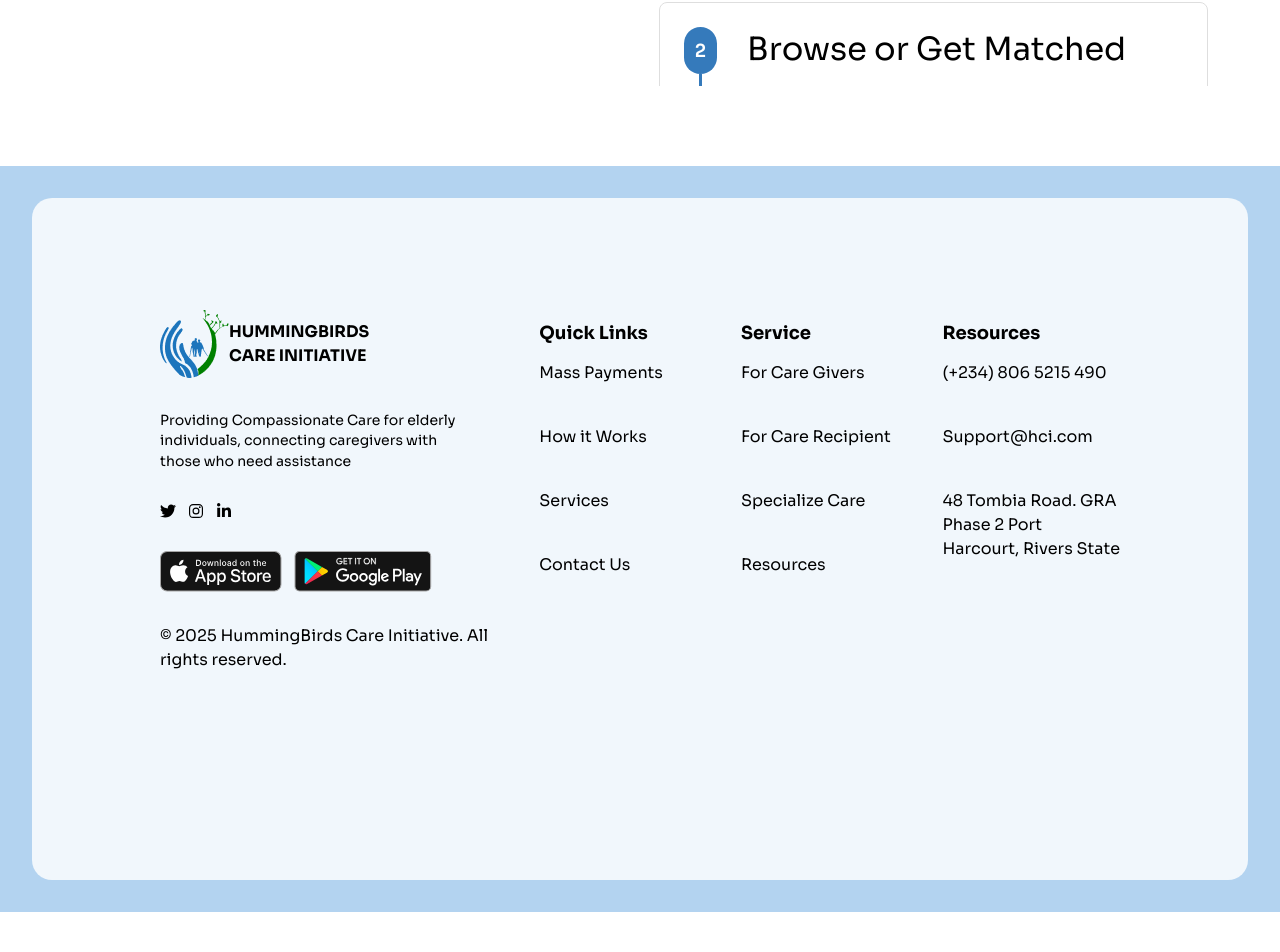
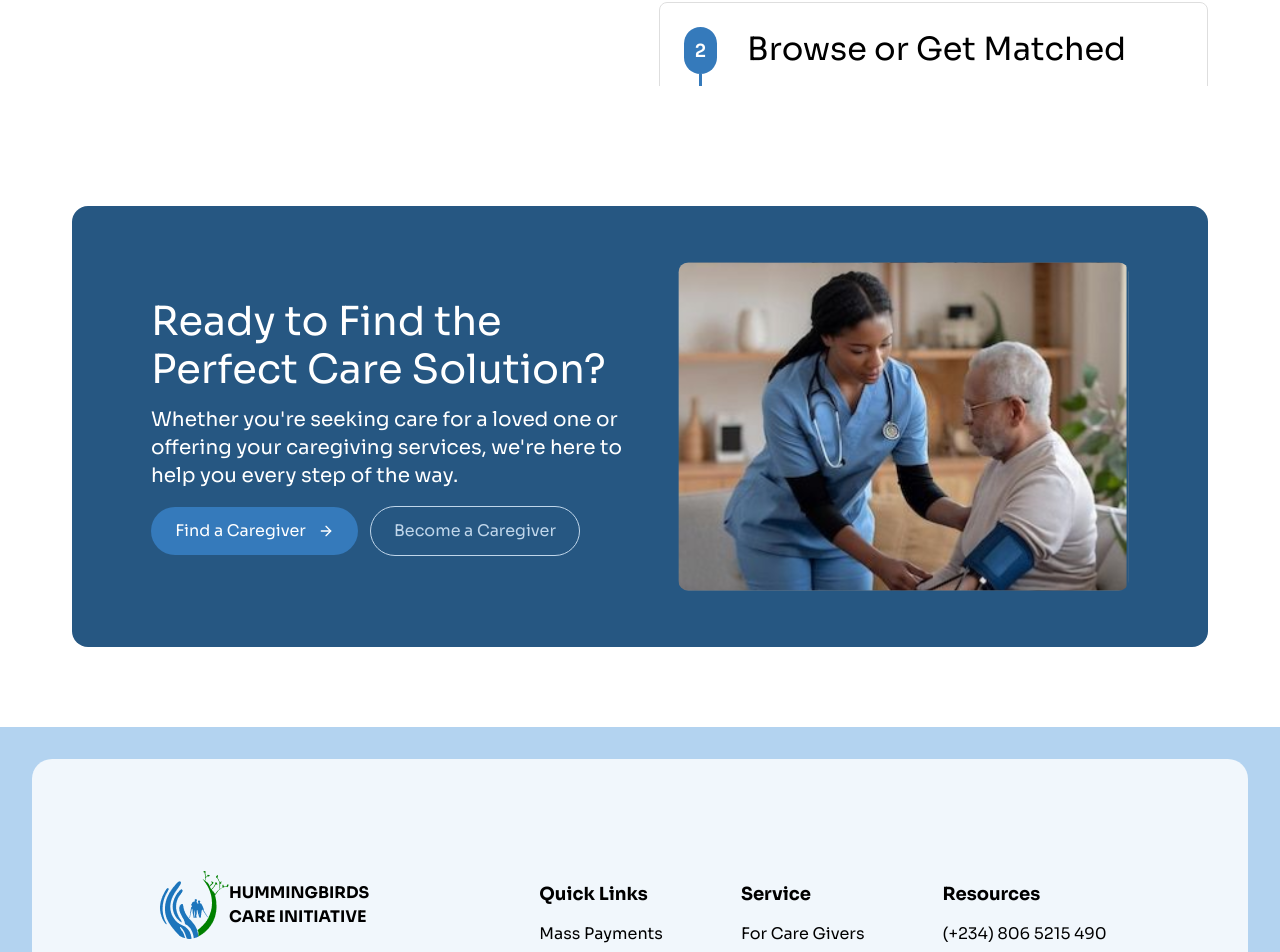
Before and after one commit to SpitalLabs-02/HCI-PROJECT, a React (Vite) app in the folder client/: page /how-it-works in a window 1280 px wide. Shown: the part 1351-2303 px from the top of the page. Before the commit the page ends 2263 px from the top, so only its background shows below. Built offline with nearby package versions, Linux system fonts and the light colour scheme.

Commit message:
merge completed, added perfect care solution component to the how it works page

```diff
--- a/client/src/pages/HowItWorksPage.jsx
+++ b/client/src/pages/HowItWorksPage.jsx
@@ -1,6 +1,7 @@
 import React from 'react'
 import Hero from '../components/howItWorks/Hero'
 import YourJourney from '../components/howItWorks/YourJourney'
+import PerfectCareSolution from '../components/homepage/PerfectCareSolution'
 
 function HowItWorksPage() {
   return (
@@ -10,6 +11,7 @@ function HowItWorksPage() {
         p={"Our simple, secure process connects caregivers with elderly individuals who need assistance, creating  meaningful relationships built on love and compassion "}
         />
         <YourJourney/>
+        <PerfectCareSolution/>
     </div>
   )
 }
```
